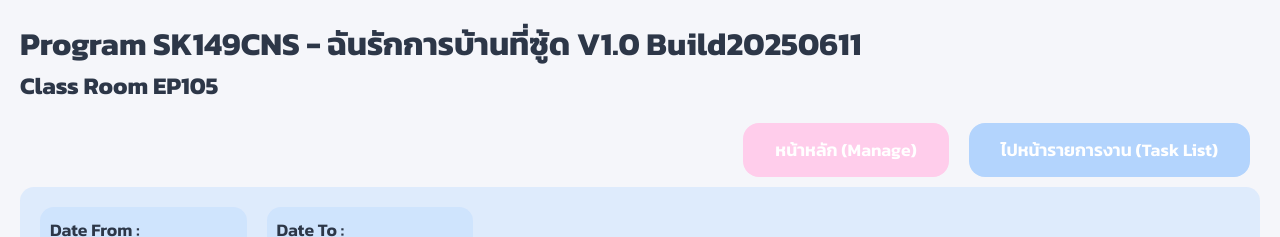
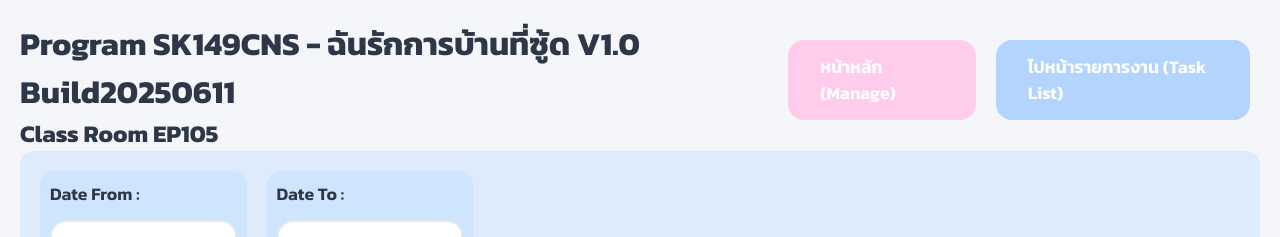
Before and after one commit to phatphoom/student-task-react, a Next.js app: page /Reports in a window 1280 px wide. Shown: the top 237 px of the page. Built offline with nearby package versions, Linux system fonts and the light colour scheme; no server answers.

Commit message:
no message

```diff
--- a/src/app/globals.css
+++ b/src/app/globals.css
@@ -54,14 +54,18 @@ body {
   border-radius: 13px;
 }
 
+.group-button-and-text {
+  display: flex;
+  justify-content: space-between;
+  align-items: flex-start;
+  position: relative;
+}
+
 .top-right-button {
-  top: 80px; /* เลื่อนลงจากบนหน้า 10px (แก้เป็นเลขที่ต้องการ) */
-  right: 20px; /* ชิดขวา 20px */
+  position: relative; /* หรือไม่ต้องใส่ก็ได้ */
   display: flex;
-  justify-content: flex-end;
-  /* position: absolute; */
-  gap: 10px; /* ช่องว่างระหว่างปุ่ม */
-  z-index: 4000; /* ให้ลอยบน */
+  gap: 10px;
+  margin-top: 0;
 }
 
 .nav-btn,
```
